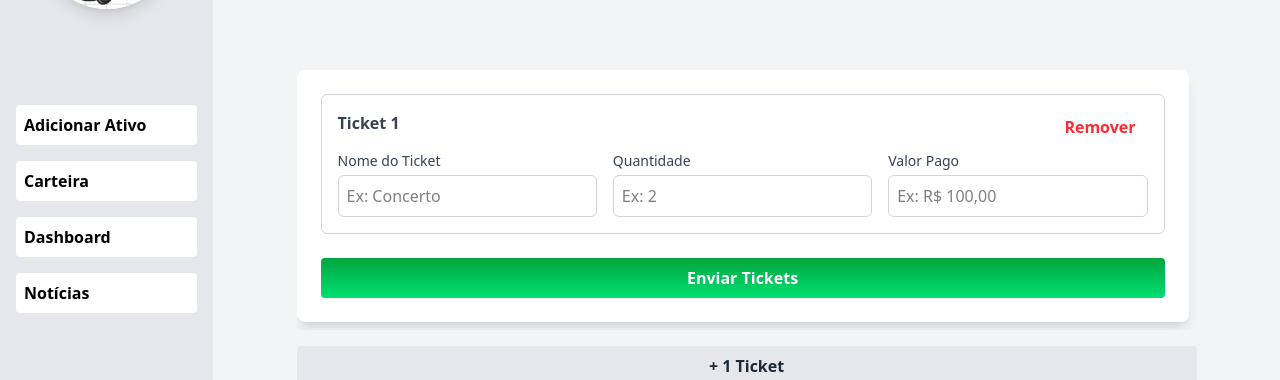
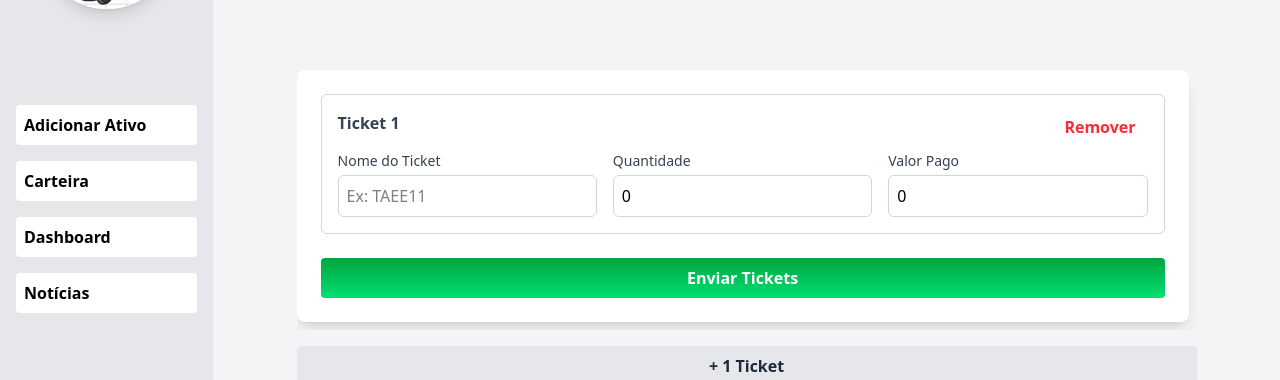
Before and after one commit to DavidLSousa/FinTrack, a Vue app: page /addTicket in a window 1280 px wide. Shown: the part 164-544 px from the top of the page. Built offline with nearby package versions, Linux system fonts and the light colour scheme.

Commit message:
implemented feacth add tickers

```diff
--- a/src/components/views/AddTicketsPage.vue
+++ b/src/components/views/AddTicketsPage.vue
@@ -1,4 +1,4 @@
-<template>
+<!-- <template>
   <div class="w-full max-w-md md:max-w-[900px] max-h-[calc(100vh-12rem)] overflow-y-auto pr-2">
     <form class="bg-white rounded-lg shadow-lg p-6 mb-2" id="ticketForm" data-js="ticket-form">
       <div id="ticketFields" data-js="ticket-fields" class="flex flex-col mb-2">
@@ -47,8 +47,101 @@ function removeTicket(index) {
 }
 
 // Submissão dos tickets
-function submitTickets() {
-  console.log('Tickets adicionados:', tickets.value)
-  // Enviar para API
+async function submitTickets() {
+
+  console.log(tickets.value)
+
+  try {
+    const response = await fetch('http://localhost:8080/ticker', {
+      method: 'POST',
+      headers: {
+        'Content-Type': 'application/json',
+      },
+      body: JSON.stringify(tickets.value),
+    })
+    if (!response.ok) {
+      throw new Error(`HTTP error! status: ${response.status}`)
+    }
+  } catch (error) {
+    console.error('Erro ao enviar tickets:', error)
+  }
+}
+
+</script> -->
+
+<template>
+  <div class="w-full max-w-md md:max-w-[900px] max-h-[calc(100vh-12rem)] overflow-y-auto pr-2">
+    <form class="bg-white rounded-lg shadow-lg p-6 mb-2" id="ticketForm" data-js="ticket-form">
+      <div id="ticketFields" data-js="ticket-fields" class="flex flex-col mb-2">
+        <div
+          v-for="(ticket, index) in tickets"
+          :key="index"
+          class="ticket-group mb-4 border border-gray-300 p-4 rounded-md"
+        >
+          <FormTicket
+            :ticketId="index"
+            :ticketNumber="index + 1"
+            @remove-ticket="removeTicket"
+            @update-ticket="updateTicket"
+          />
+        </div>
+      </div>
+
+      <button
+        @click.prevent="submitTickets"
+        type="submit"
+        class="bg-gradient-to-b from-green-600 to-green-400 hover:from-green-500 hover:to-green-300 text-white font-semibold py-2 px-4 rounded w-full"
+      >
+        Enviar Tickets
+      </button>
+    </form>
+  </div>
+
+  <button
+    @click="addTicket"
+    type="button"
+    class="bg-gray-200 hover:bg-gray-300 text-gray-800 font-semibold py-2 px-4 rounded w-full max-w-md mb-4 md:max-w-[900px] mt-4"
+  >
+    + 1 Ticket
+  </button>
+</template>
+
+<script setup>
+import { ref } from 'vue'
+import FormTicket from './includes/FormTicket.vue'
+
+const tickets = ref([{}])
+
+function addTicket() {
+  tickets.value.push({})
+}
+
+function removeTicket(index) {
+  if (tickets.value.length === 1) return
+  tickets.value.splice(index, 1)
+}
+
+// Atualiza o ticket específico com os dados emitidos do filho
+function updateTicket({ index, data }) {
+  tickets.value[index] = data
+}
+
+async function submitTickets() {
+  console.log('Tickets a serem enviados:', JSON.stringify(tickets.value))
+
+  try {
+    const response = await fetch('http://localhost:8080/ticker', {
+      method: 'POST',
+      headers: {
+        'Content-Type': 'application/json',
+      },
+      body: JSON.stringify(tickets.value),
+    })
+    if (!response.ok) {
+      throw new Error(`Erro HTTP: ${response.status}`)
+    }
+  } catch (error) {
+    console.error('Erro ao enviar tickets:', error)
+  }
 }
 </script>
--- a/src/components/views/includes/formTicket.vue
+++ b/src/components/views/includes/formTicket.vue
@@ -17,8 +17,9 @@
           type="text"
           name="ticketName"
           required
+          v-model="ticketData.ticker"
           class="mt-1 block w-full border border-gray-300 rounded-md p-2 focus:outline-none focus:ring focus:ring-green-500"
-          placeholder="Ex: Concerto"
+          placeholder="Ex: TAEE11"
         />
       </div>
       <div class="mt-2 w-full">
@@ -27,6 +28,7 @@
           type="number"
           name="quantity"
           required
+          v-model="ticketData.numberOfTicker"
           class="mt-1 block w-full border border-gray-300 rounded-md p-2 focus:outline-none focus:ring focus:ring-green-500"
           placeholder="Ex: 2"
         />
@@ -34,9 +36,10 @@
       <div class="mt-2 w-full">
         <label class="block text-sm font-medium text-gray-700">Valor Pago</label>
         <input
-          type="text"
+          type="number"
           name="value"
           required
+          v-model="ticketData.totalValuePurchased"
           class="mt-1 block w-full border border-gray-300 rounded-md p-2 focus:outline-none focus:ring focus:ring-green-500"
           placeholder="Ex: R$ 100,00"
         />
@@ -46,14 +49,27 @@
 </template>
 
 <script setup>
+import { ref, watch } from 'vue'
+
 const props = defineProps({
   ticketId: Number,
   ticketNumber: Number,
 })
 
-const emit = defineEmits(['remove-ticket'])
+const emit = defineEmits(['remove-ticket', 'update-ticket'])
+
+const ticketData = ref({
+  ticker: '',
+  numberOfTicker: 0,
+  totalValuePurchased: 0,
+})
+
+// Emite para o pai sempre que qualquer campo for alterado
+watch(ticketData, (newData) => {
+  emit('update-ticket', { index: props.ticketId, data: newData })
+}, { deep: true })
 
 function removeThisTicket() {
-  emit('remove-ticket', props.ticketId) // emite o ID para o pai remover
+  emit('remove-ticket', props.ticketId)
 }
 </script>
```
